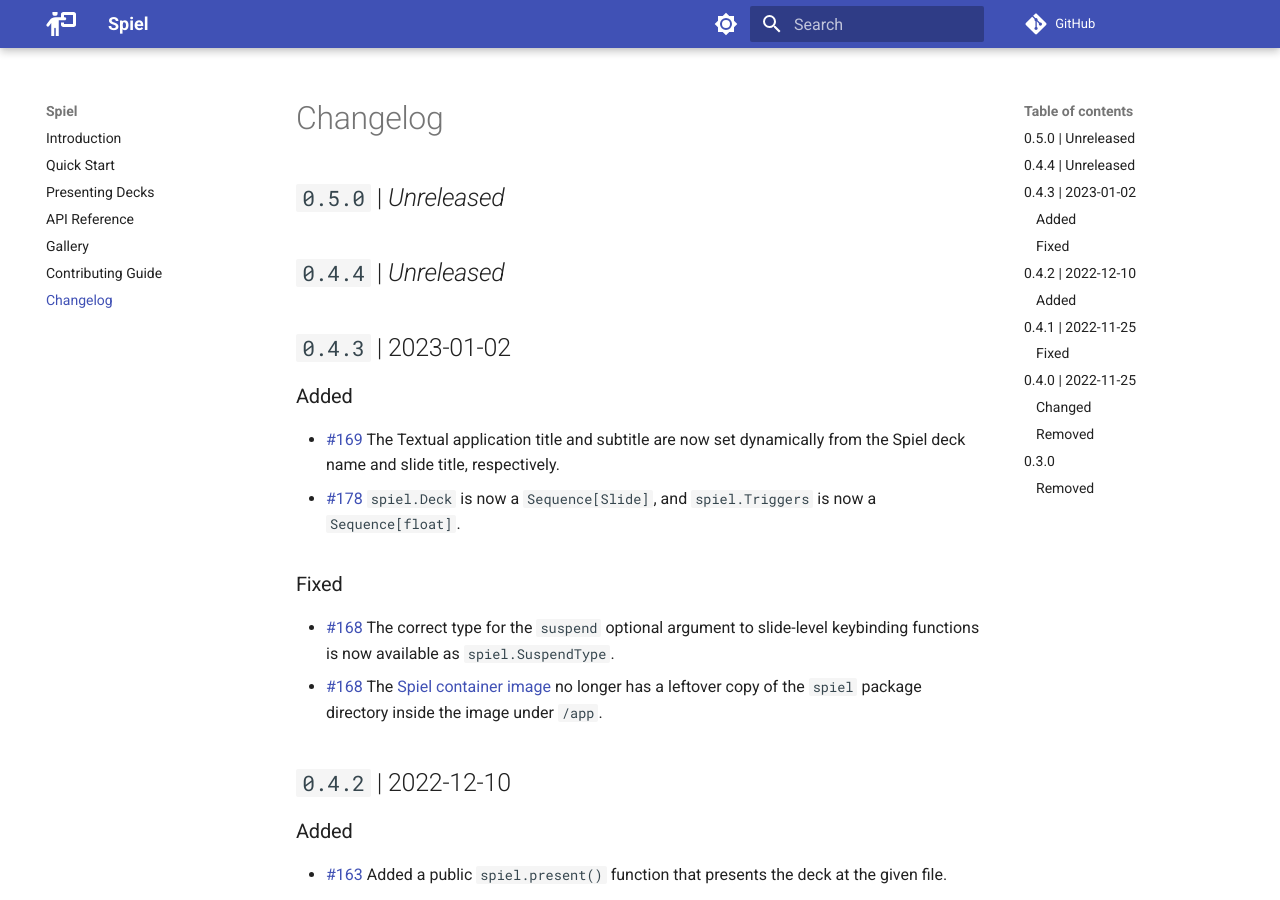
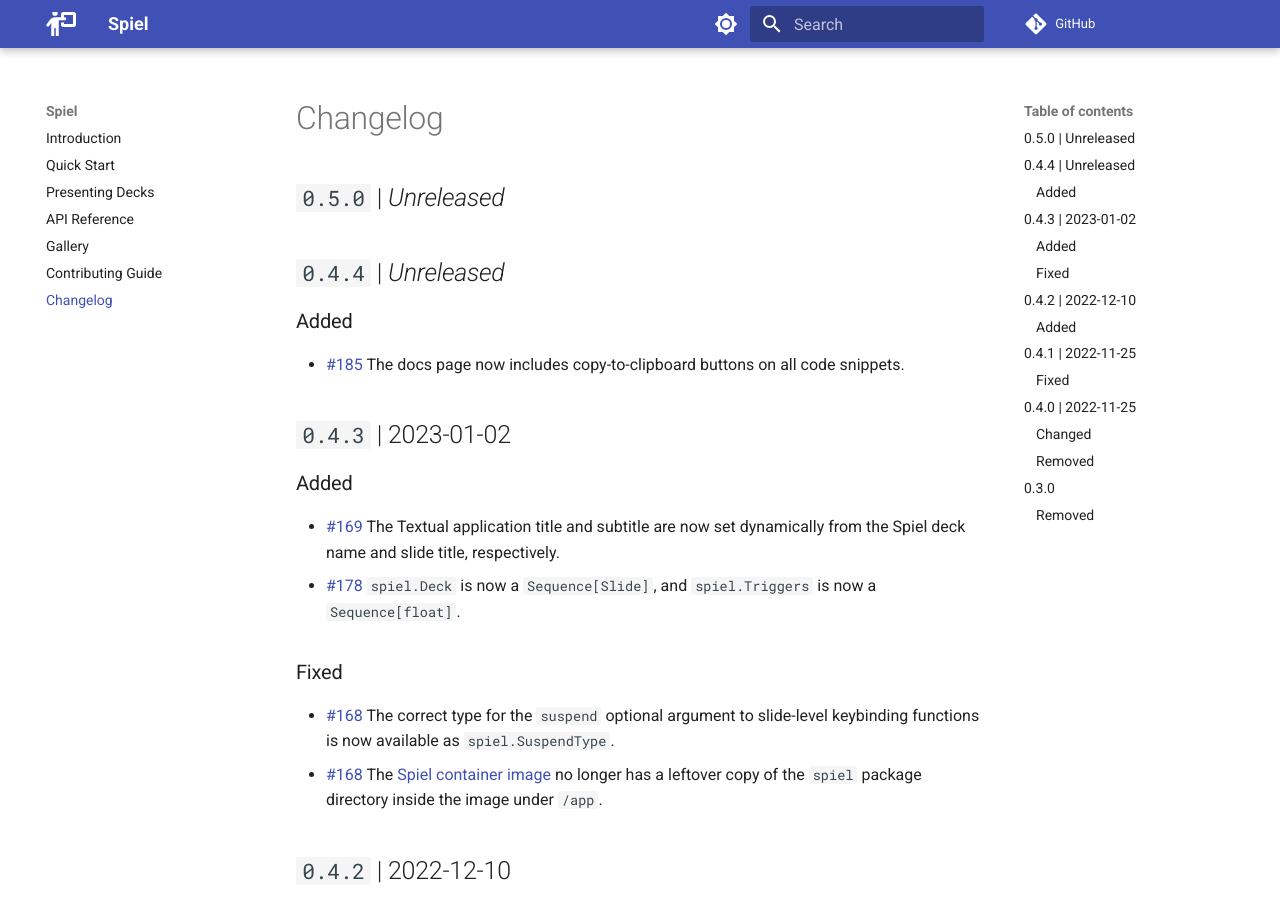
Before and after one commit to JoshKarpel/spiel, an MkDocs documentation site: the page built from docs/changelog.md, in a window 1280 px wide and 900 px high. Built offline with MkDocs 1.6.1 and Material for MkDocs 9.7.7, drawn with Linux system fonts in a browser that asks for light colours; comment, search, counter and statistics services are not loaded.

Commit message:
Update changelog

```diff
--- a/docs/changelog.md
+++ b/docs/changelog.md
@@ -3,6 +3,10 @@
 ## `0.5.0` | *Unreleased*
 
 ## `0.4.4` | *Unreleased*
+
+### Added
+
+- [#185](https://github.com/JoshKarpel/spiel/pull/185) The docs page now includes copy-to-clipboard buttons on all code snippets.
 
 ## `0.4.3` | 2023-01-02
 
```
